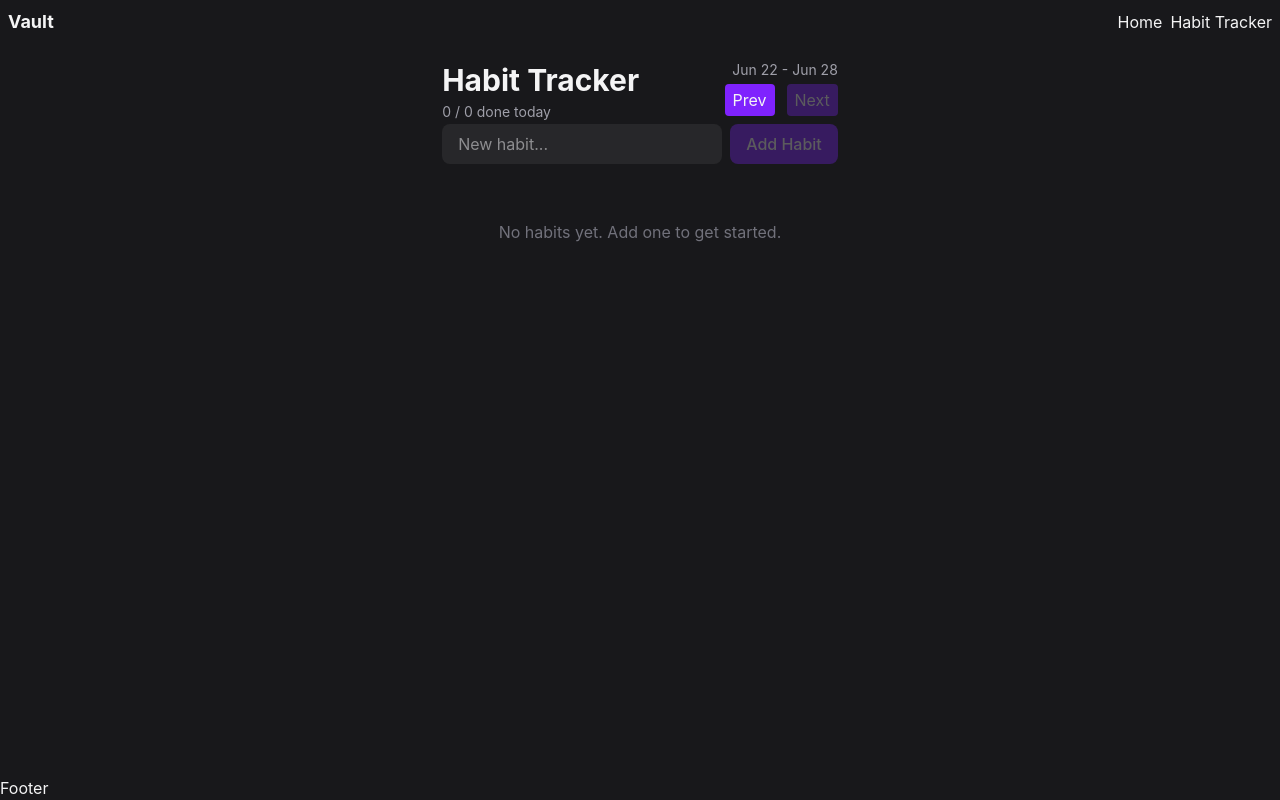
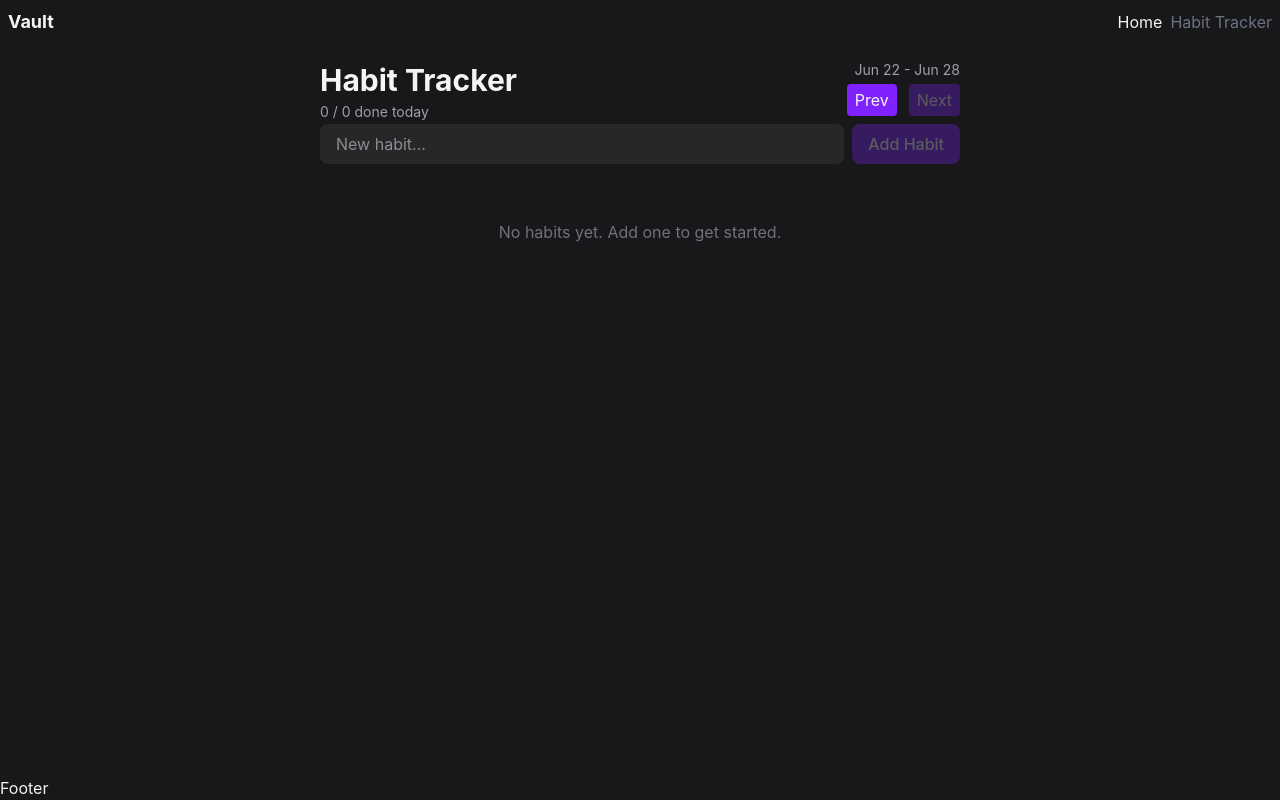
Before and after one commit to Dimterion/vault, a React (Vite) app: page /habit-tracker in a window 1280 px wide. Built offline with nearby package versions, Linux system fonts and the light colour scheme.

Commit message:
minor links & dimensions adjustment

```diff
--- a/src/components/Header.tsx
+++ b/src/components/Header.tsx
@@ -1,12 +1,25 @@
 import { NavLink } from "react-router";
 
 export default function Header() {
+  const active = "text-gray-500";
+  const base = "hover:text-gray-500";
+
   return (
     <header className="flex flex-row items-center justify-between p-2">
       <h1 className="text-lg font-bold">Vault</h1>
       <nav className="inline-flex gap-2">
-        <NavLink to="/">Home</NavLink>
-        <NavLink to="/habit-tracker">Habit Tracker</NavLink>
+        <NavLink
+          to="/"
+          className={({ isActive }) => (isActive ? active : base)}
+        >
+          Home
+        </NavLink>
+        <NavLink
+          to="/habit-tracker"
+          className={({ isActive }) => (isActive ? active : base)}
+        >
+          Habit Tracker
+        </NavLink>
       </nav>
     </header>
   );
--- a/src/pages/habitTracker.tsx
+++ b/src/pages/habitTracker.tsx
@@ -15,7 +15,7 @@ export default function HabitTrackerPage() {
   });
 
   return (
-    <main className="mx-auto flex max-w-2xl flex-col p-4">
+    <main className="mx-auto flex w-full max-w-2xl flex-col p-4">
       <HabitProvider>
         <HabitTrackerHeader
           visibleDates={visibleDates}
```
